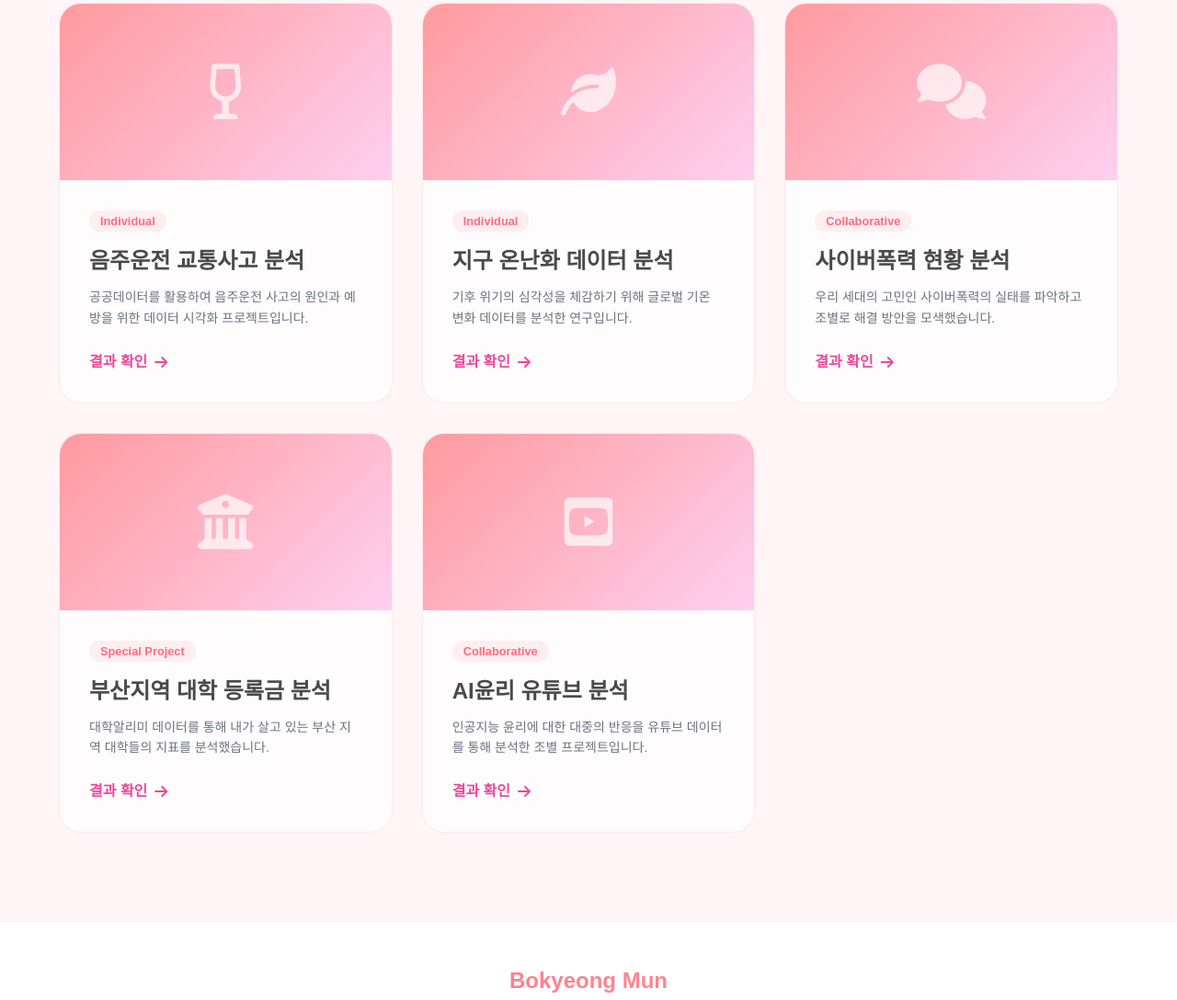
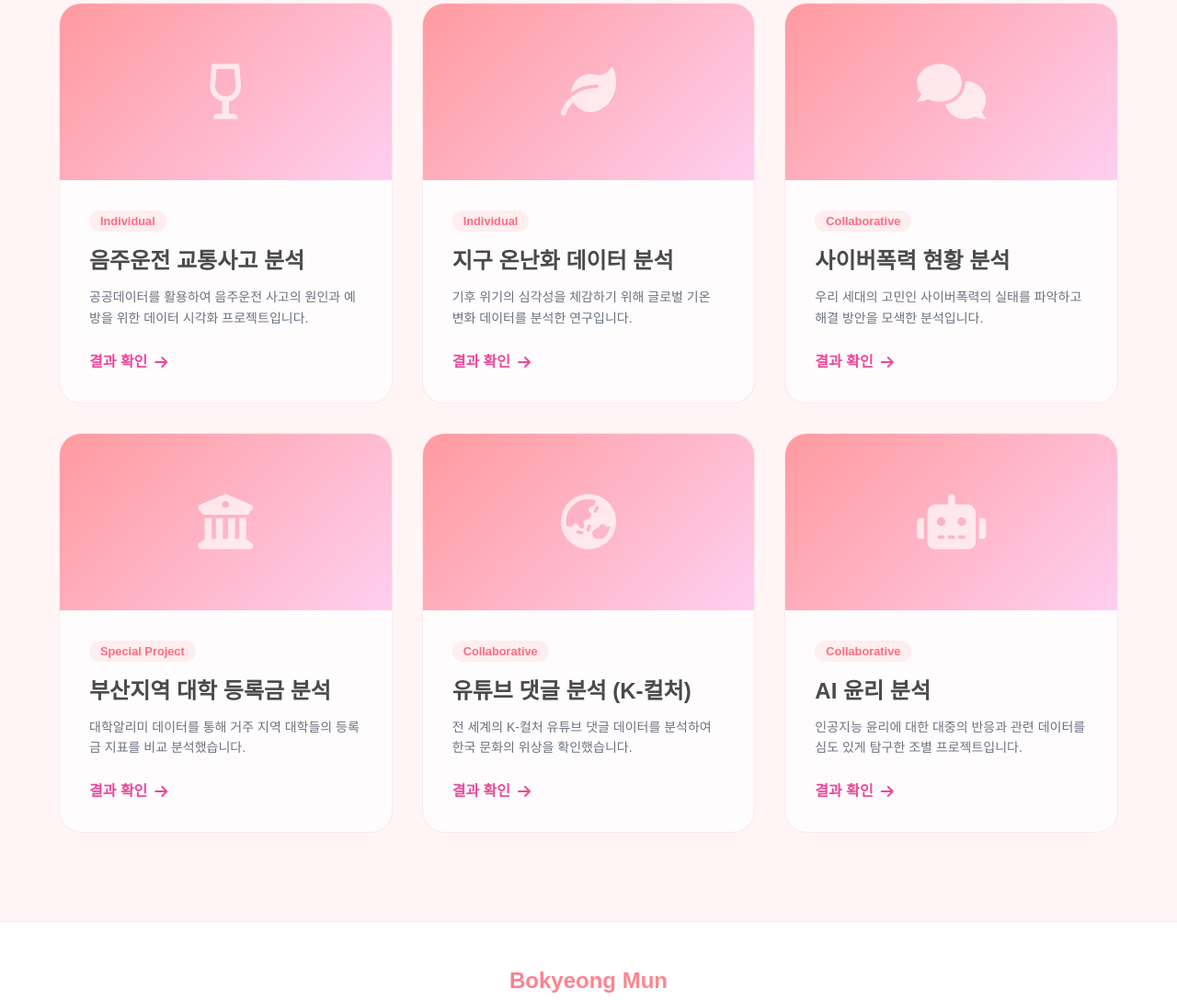
Before and after one commit to bogyeongm24-bit/pnu, a plain HTML site: page index.html in a window 1280 px wide. Shown: the part 1629-2717 px from the top of the page at 92% size. Drawn offline with nearby package versions, Linux system fonts and the light colour scheme; a web font is replaced by a local one.

Commit message:
부산대학교 빅데이터 분석

```diff
--- a/index.html
+++ b/index.html
@@ -130,7 +130,7 @@
                             <i class="fa-solid fa-laptop-code text-pink-400 text-xl w-8 text-center"></i>
                             <div>
                                 <p class="font-bold">Focus Area</p>
-                                <p class="text-sm text-gray-500">사회 현상 데이터 마이닝, 공공데이터 시각화, AI 윤리 탐구</p>
+                                <p class="text-sm text-gray-500">사회 현상 데이터 마이닝, 공공데이터 시각화, AI 윤리 및 문화 분석</p>
                             </div>
                         </div>
                     </div>
@@ -186,7 +186,7 @@
                     <div class="p-8 flex-grow">
                         <span class="project-tag">Collaborative</span>
                         <h4 class="text-2xl font-bold mt-4 mb-3">사이버폭력 현황 분석</h4>
-                        <p class="text-gray-500 text-sm mb-6 leading-relaxed">우리 세대의 고민인 사이버폭력의 실태를 파악하고 조별로 해결 방안을 모색했습니다.</p>
+                        <p class="text-gray-500 text-sm mb-6 leading-relaxed">우리 세대의 고민인 사이버폭력의 실태를 파악하고 해결 방안을 모색한 분석입니다.</p>
                         <a href="03.html" class="inline-flex items-center text-pink-500 font-bold hover:translate-x-2 transition">
                             결과 확인 <i class="fa-solid fa-arrow-right ml-2"></i>
                         </a>
@@ -201,7 +201,7 @@
                     <div class="p-8 flex-grow">
                         <span class="project-tag">Special Project</span>
                         <h4 class="text-2xl font-bold mt-4 mb-3">부산지역 대학 등록금 분석</h4>
-                        <p class="text-gray-500 text-sm mb-6 leading-relaxed">대학알리미 데이터를 통해 내가 살고 있는 부산 지역 대학들의 지표를 분석했습니다.</p>
+                        <p class="text-gray-500 text-sm mb-6 leading-relaxed">대학알리미 데이터를 통해 거주 지역 대학들의 등록금 지표를 비교 분석했습니다.</p>
                         <a href="04.html" class="inline-flex items-center text-pink-500 font-bold hover:translate-x-2 transition">
                             결과 확인 <i class="fa-solid fa-arrow-right ml-2"></i>
                         </a>
@@ -211,13 +211,28 @@
                 <!-- Project 05 -->
                 <div class="glass-card rounded-3xl overflow-hidden flex flex-col">
                     <div class="h-48 pink-gradient flex items-center justify-center text-white">
-                        <i class="fa-brands fa-youtube-square text-6xl opacity-70"></i>
+                        <i class="fa-solid fa-earth-asia text-6xl opacity-70"></i>
                     </div>
                     <div class="p-8 flex-grow">
                         <span class="project-tag">Collaborative</span>
-                        <h4 class="text-2xl font-bold mt-4 mb-3">AI윤리 유튜브 분석</h4>
-                        <p class="text-gray-500 text-sm mb-6 leading-relaxed">인공지능 윤리에 대한 대중의 반응을 유튜브 데이터를 통해 분석한 조별 프로젝트입니다.</p>
+                        <h4 class="text-2xl font-bold mt-4 mb-3">유튜브 댓글 분석 (K-컬처)</h4>
+                        <p class="text-gray-500 text-sm mb-6 leading-relaxed">전 세계의 K-컬처 유튜브 댓글 데이터를 분석하여 한국 문화의 위상을 확인했습니다.</p>
                         <a href="05.html" class="inline-flex items-center text-pink-500 font-bold hover:translate-x-2 transition">
+                            결과 확인 <i class="fa-solid fa-arrow-right ml-2"></i>
+                        </a>
+                    </div>
+                </div>
+
+                <!-- Project 06 -->
+                <div class="glass-card rounded-3xl overflow-hidden flex flex-col">
+                    <div class="h-48 pink-gradient flex items-center justify-center text-white">
+                        <i class="fa-solid fa-robot text-6xl opacity-70"></i>
+                    </div>
+                    <div class="p-8 flex-grow">
+                        <span class="project-tag">Collaborative</span>
+                        <h4 class="text-2xl font-bold mt-4 mb-3">AI 윤리 분석</h4>
+                        <p class="text-gray-500 text-sm mb-6 leading-relaxed">인공지능 윤리에 대한 대중의 반응과 관련 데이터를 심도 있게 탐구한 조별 프로젝트입니다.</p>
+                        <a href="06.html" class="inline-flex items-center text-pink-500 font-bold hover:translate-x-2 transition">
                             결과 확인 <i class="fa-solid fa-arrow-right ml-2"></i>
                         </a>
                     </div>
```
